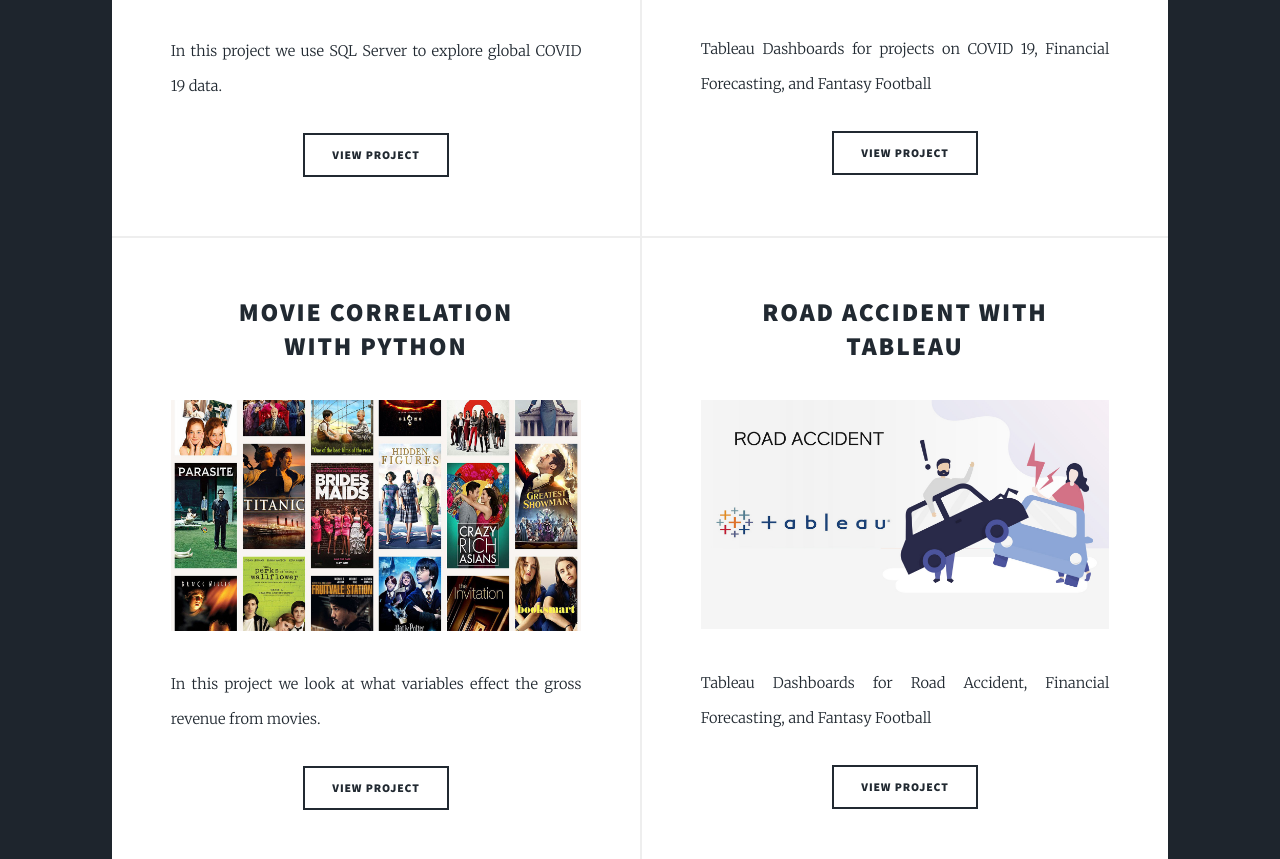
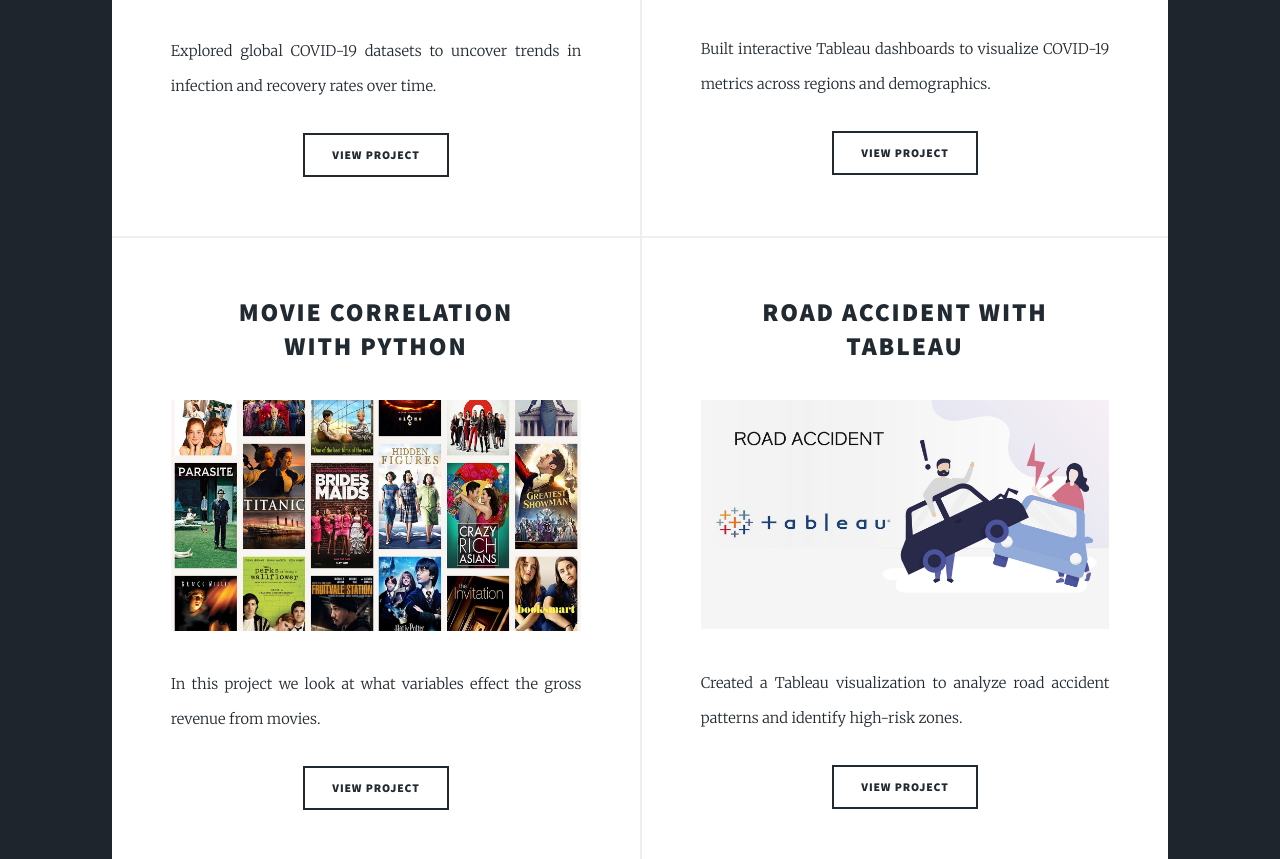
Before and after one commit to dinhhieu-data/portfolio, a plain HTML site: page index.html in a window 1280 px wide. Shown: the part 2553-3412 px from the top of the page. Drawn offline with Linux system fonts and the light colour scheme; a script that the page names is missing.

Commit message:
Update index.html

```diff
--- a/index.html
+++ b/index.html
@@ -78,7 +78,7 @@
 										</a></h2>
 									</header>
 									<a href="https://github.com/dinhhieu1998/PortfolioProjects/blob/main/Tableau_Portfolio_Project_Covid19_SQL.sql" class="image fit"><img src="https://raw.githubusercontent.com/dinhhieu1998/dinhhieudata/refs/heads/main/assets/images/covid.jpg" alt="" /></a>
-									<p>In this project we use SQL Server to explore global COVID 19 data. </p>
+									<p>Explored global COVID-19 datasets to uncover trends in infection and recovery rates over time. </p>
 									<ul class="actions special">
 										<li><a href="https://github.com/dinhhieu1998/PortfolioProjects/blob/main/Tableau_Portfolio_Project_Covid19_SQL.sql" class="button">View Project</a></li>
 									</ul>
@@ -92,7 +92,7 @@
 										</a></h2>
 									</header>
 									<a href="https://public.tableau.com/app/profile/hieu.le.dinh/viz/CovidDashboardTutorial_updated/CovidDashboard" class="image fit"><img src="https://raw.githubusercontent.com/dinhhieu1998/dinhhieudata/refs/heads/main/assets/images/tableau.jpg" alt="" /></a>
-									<p>Tableau Dashboards for projects on COVID 19, Financial Forecasting, and Fantasy Football </p>
+									<p>Built interactive Tableau dashboards to visualize COVID-19 metrics across regions and demographics.</p>
 									<ul class="actions special">
 										<li><a href="https://public.tableau.com/app/profile/hieu.le.dinh/viz/CovidDashboardTutorial_updated/CovidDashboard" class="button">View Project</a></li>
 									</ul>
@@ -120,7 +120,7 @@
 										</a></h2>
 									</header>
 									<a href="https://public.tableau.com/app/profile/hieu.le.dinh/viz/RoadAccident_Tab/RoadAccident_Dashboard?publish=yes" class="image fit"><img src="https://raw.githubusercontent.com/dinhhieu-data/portfolio/refs/heads/main/assets/images/road_accident_Tableau.jpg" alt="" /></a>
-									<p>Tableau Dashboards for Road Accident, Financial Forecasting, and Fantasy Football </p>
+									<p>Created a Tableau visualization to analyze road accident patterns and identify high-risk zones.</p>
 									<ul class="actions special">
 										<li><a href="https://public.tableau.com/app/profile/hieu.le.dinh/viz/RoadAccident_Tab/RoadAccident_Dashboard?publish=yes" class="button">View Project</a></li>
 									</ul>
@@ -133,7 +133,7 @@
 									</a></h2>
 								</header>
 								<a href="https://github.com/dinhhieu-data/PortfolioProjects/blob/main/Road%20Accident_Power%20BI.pbix" class="image fit"><img src="https://raw.githubusercontent.com/dinhhieu-data/portfolio/refs/heads/main/assets/images/road_accident_BI.jpg" alt="" /></a>
-								<p>Tableau Dashboards for Road Accident, Financial Forecasting, and Fantasy Football </p>
+								<p>Developed a Power BI dashboard to monitor accident data and support safety-decision making.</p>
 								<ul class="actions special">
 									<li><a href="https://github.com/dinhhieu-data/PortfolioProjects/blob/main/Road%20Accident_Power%20BI.pbix" class="button">View Project</a></li>
 								</ul>
@@ -147,7 +147,7 @@
 									</a></h2>
 								</header>
 								<a href="https://github.com/dinhhieu-data/PortfolioProjects/blob/main/Road_accident_SQL%20server.sql" class="image fit"><img src="https://raw.githubusercontent.com/dinhhieu-data/portfolio/refs/heads/main/assets/images/road_accident_SQL.jpg" alt="" /></a>
-								<p>Tableau Dashboards for Road Accident, Financial Forecasting, and Fantasy Football </p>
+								<p>Used SQL to query and clean road accident data, enabling detailed insight into causes and trends.</p>
 								<ul class="actions special">
 									<li><a href="https://github.com/dinhhieu-data/PortfolioProjects/blob/main/Road_accident_SQL%20server.sql" class="button">View Project</a></li>
 								</ul>
```
